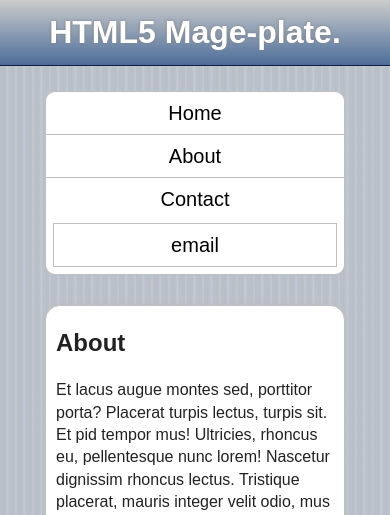
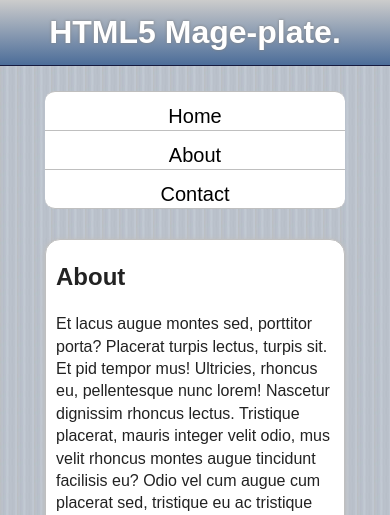
Before and after one commit to davemuir/html5-Mage-plate, a PHP site: page /index.html in a window 390 px wide. Shown: the top 515 px of the page. Run offline with PHP 8.4, Linux system fonts and the light colour scheme; some libraries are stand-ins or nearby versions.

Commit message:
still happy on the last.li

```diff
--- a/index.html
+++ b/index.html
@@ -44,7 +44,8 @@
 		        	</li>
 	        	</ul>
 	        </nav>
-
+	        <div style="clear:both;">
+	        </div>
 	        <div id="content">
 	        	<h2>About</h2>
 	        	<p>Et lacus augue montes sed, porttitor porta? Placerat turpis lectus, turpis sit. Et pid tempor mus! Ultricies, rhoncus eu, pellentesque nunc lorem! Nascetur dignissim rhoncus lectus. Tristique placerat, mauris integer velit odio, mus velit rhoncus montes augue tincidunt facilisis eu? Odio vel cum augue cum placerat sed, tristique eu ac tristique dis a odio parturient, mauris, scelerisque dolor magna adipiscing pellentesque platea amet magna natoque, nec a arcu diam cum et tincidunt. Placerat magnis quis vel porta dignissim, odio ut ut enim pulvinar penatibus magna phasellus, in? Hac. Nec penatibus, nunc, odio mauris, sed proin massa, aliquam turpis nec odio, pulvinar risus pid sed? Lorem. Sociis elementum integer platea cursus ac nascetur in ultrices? Aliquam facilisis egestas tincidunt elementum mus.
--- a/style.css
+++ b/style.css
@@ -306,6 +306,7 @@ textarea {
     #content p, #content h2 {
       padding-left: 10px;
       padding-right: 10px; } }
+/*Mobile media Query phones and shit----------------------------------------------------------------------------------------------------------*/
 @media only screen and (max-width: 480px) and (min-width: 320px) {
   html {
     -webkit-text-size-adjust: none; }
@@ -352,40 +353,45 @@ textarea {
       text-decoration: none; }
 
   nav {
-    border: none;
-    margin-top: 25px; }
-
-  nav ul a {
-    font-size: 15pt;
-    padding: 10px 8px;
-    color: black !important;
-    text-decoration: none; }
+    margin-top: 25px;
+    height: auto; }
 
   nav ul {
     list-style-type: none;
     margin: 10px 0px 0px 0px;
     padding: 0; }
+    nav ul a {
+      font-size: 15pt;
+      color: black !important;
+      text-decoration: none; }
+    nav ul li {
+      display: inherit;
+      text-align: center;
+      background-color: white;
+      padding-top: 10px;
+      border-top: 1px solid #bfbfbf; }
+      nav ul li ul {
+        display: none;
+        clear: both; }
+        nav ul li ul li {
+          width: 100%;
+          float: left;
+          position: relative;
+          border-radius: 0px 0px 10px 10px;
+          display: block; }
+    nav ul li:hover > ul {
+      display: block; }
 
   nav ul li.last {
     border-bottom: 1px solid #bfbfbf;
-    border-left: 1px solid #bfbfbf;
-    border-right: 1px solid #bfbfbf;
-    border-top: none;
-    border-radius: 0px 0px 10px 10px; }
+    border-radius: 0px 0px 10px 10px;
+    margin: 0;
+    padding-bottom: 0; }
+    nav ul li.last:hover {
+      border-radius: 0px 0px 0px 0px; }
 
   nav ul li.first {
-    border-top: 1px solid #bfbfbf;
-    border-left: 1px solid #bfbfbf;
-    border-right: 1px solid #bfbfbf;
-    border-bottom: none;
     border-radius: 10px 10px 0px 0px; }
-
-  nav ul li {
-    border: 1px solid #bfbfbf;
-    display: inherit;
-    text-align: center;
-    padding: 7px;
-    background-color: white; }
 
   #content {
     border: 1px solid #bfbfbf;
```
Also changed, not shown: stylesheets/styles.scss (+38 -25 lines).
